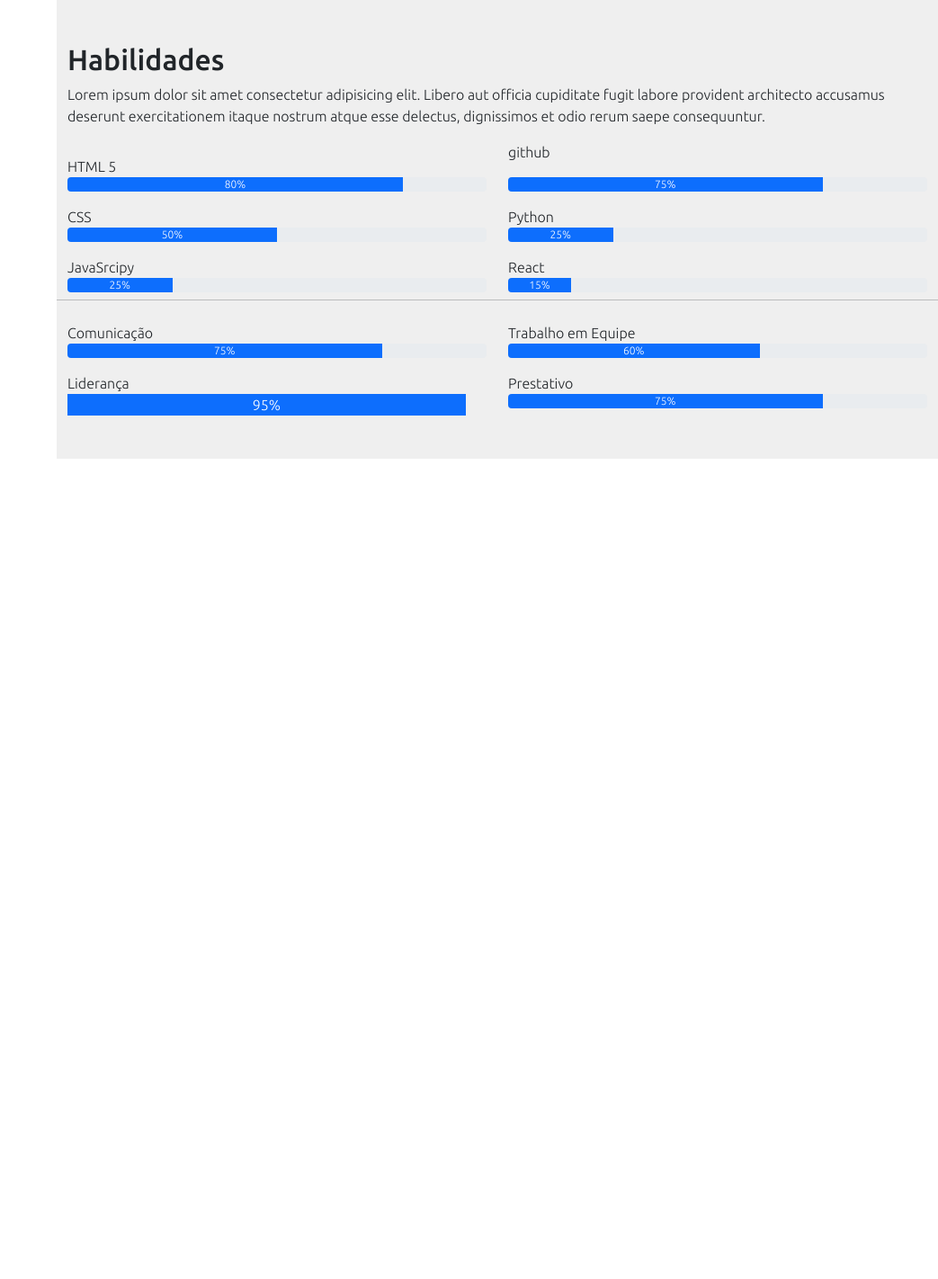
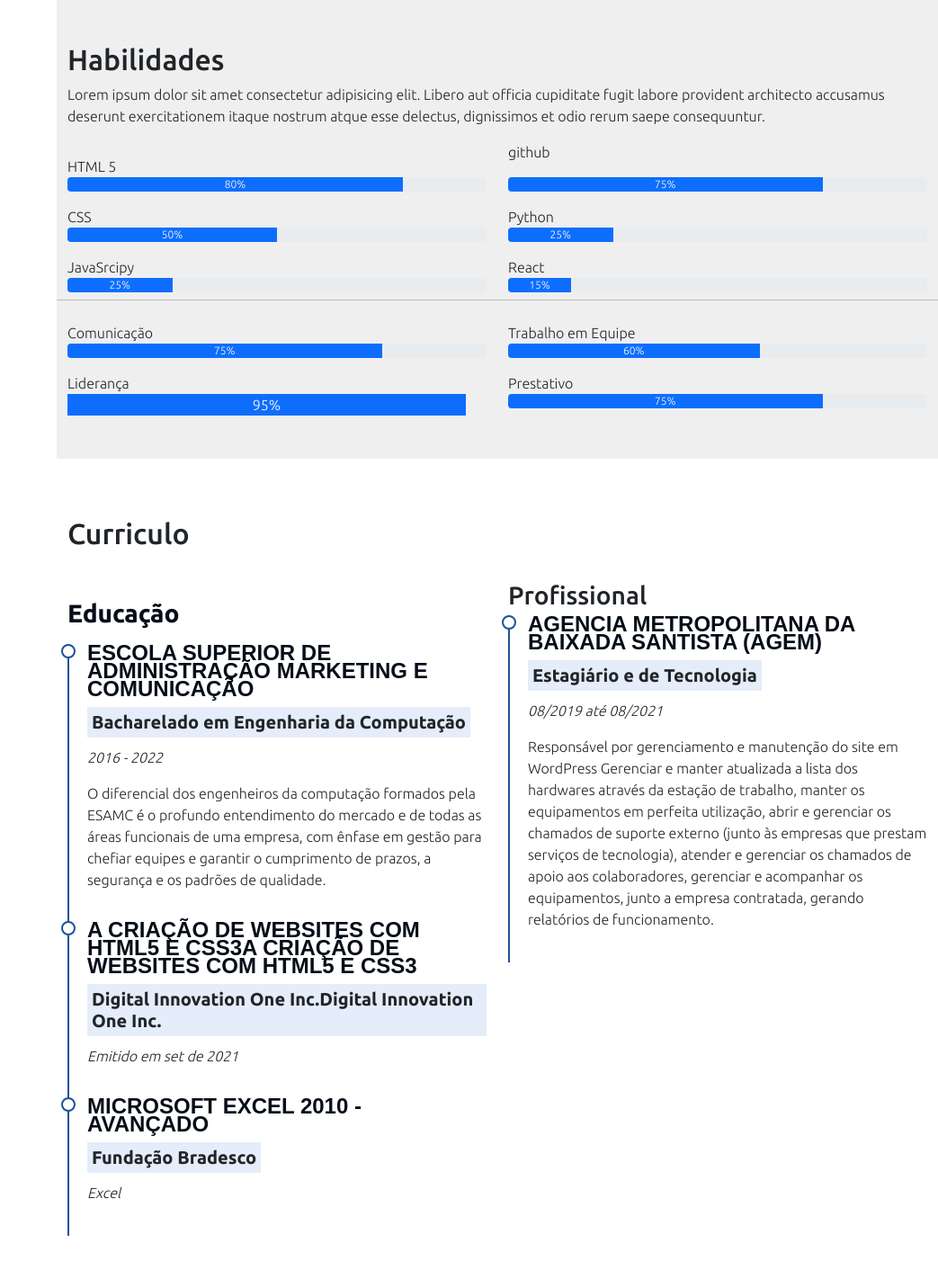
Before and after one commit to lucianojunnior17/new-potifolio, a Flask app: page / in a window 1280 px wide. Shown: the part 1308-2730 px from the top of the page at 90% size, without its empty margins (237-1280 px from the left). Before the commit the page ends 1818 px from the top, so only its background shows below. Run offline with Flask 2, Linux system fonts and the light colour scheme; some libraries are stand-ins or nearby versions.

Commit message:
Currículo

```diff
--- a/static/style.css
+++ b/static/style.css
@@ -148,6 +148,47 @@ section .container .section-bg {
     background-color: #efefef;
 }
 
+.cv .cv-title{
+    font-weight: 700;
+    margin-top: 20px;
+    margin-bottom: 20px;
+    color: #050d18;
+}
+
+.cv .cv-iten {
+    padding: 0 0 20px 20px;
+    margin-top: -2px;
+    border-left: 2px solid #1f5297;
+    position: relative;
+}
+.cv .cv-iten h4 {
+    line-height: 20px;
+    font-weight: 600;
+    text-transform: uppercase;
+    font-family: "Poppins", sans-serif;
+    color: #050d18;
+    margin-bottom: 10px;
+}
+
+.cv .cv-iten h5 {
+    background: #e4edf9;
+    padding: 5px 5px;
+    display: inline-block;
+    font-weight: 600;
+    margin-bottom: 10px;
+}
+
+.cv-iten::before {
+    content: "";
+    position: absolute;
+    left: -9px;
+    width: 16px;
+    height: 16px;
+    border: 2px solid #1f5297;
+    background: #ffffff;
+    border-radius: 50%;
+}
+
 @media (max-width: 1024px) {
 
     #header {
--- a/templates/index.html
+++ b/templates/index.html
@@ -45,13 +45,13 @@
           <a class="nav-link" href="#habilidades"> <i class="bi bi-card-checklist"></i> Habilidade</a>
         </li>
         <li class="nav-item">
-          <a class="nav-link" href="#"> <i class="bi bi-file-earmark"></i>Curriculo</a>
+          <a class="nav-link" href="#curriculo"> <i class="bi bi-file-earmark"></i>Curriculo</a>
         </li>
         <li class="nav-item">
-          <a class="nav-link" href="#"> <i class="bi bi-collection"></i>Portifólio</a>
+          <a class="nav-link" href="portifolio"> <i class="bi bi-collection"></i>Portifólio</a>
         </li>
         <li class="nav-item">
-          <a class="nav-link" href="#"> <i class="bi bi-envelope"></i>Contato</a>
+          <a class="nav-link" href="contato"> <i class="bi bi-envelope"></i>Contato</a>
         </li>
 
       </ul>
@@ -121,7 +121,6 @@
                   </ul>
 
                 </div>
-
               </div>
               <p>Lorem ipsum dolor sit amet consectetur adipisicing elit. Itaque totam laboriosam labore praesentium,
                 quasi odit officiis, illum obcaecati similique, tenetur iure dolor excepturi voluptatum facilis quod
@@ -135,7 +134,6 @@
     </section>
 
 
-    <div class="containe">
 
     <section class="container section-bg" id="habilidades">
       <div class="pb-5">
@@ -212,7 +210,60 @@
 
 
     </section>
+
+
+    <section class=" mt-5  cv"id="curriculo">
+      <div class="container pb-5 ">
+
+        <h2 class="pt-3 pb-4">Curriculo</h2>
+
+        <div class="row">
+          <div class="col-md-6">
+            <h3 class="cv-title">Educação</h3>
+            <div class="cv-iten">
+              <h4>Escola Superior de Administração Marketing e Comunicação</h4>
+              <h5>Bacharelado em Engenharia da Computação</h5>
+              <p><em> 2016 - 2022 </em></p>
+              <p>O diferencial dos engenheiros da computação formados pela ESAMC é o profundo entendimento do mercado
+                e de todas as áreas funcionais de uma empresa, com ênfase em gestão para chefiar equipes e garantir o
+                cumprimento de prazos, a segurança e os padrões de qualidade.</p>
             </div>
+            <div class="cv-iten">
+              <h4>A criação de websites com HTML5 e CSS3a criação de websites com HTML5 e CSS3</h4>
+              <h5>Digital Innovation One Inc.Digital Innovation One Inc.
+              </h5>
+              <p><em>Emitido em set de 2021</em></p>
+            </div>
+            <div class="cv-iten">
+              <h4> MICROSOFT EXCEL 2010 - AVANÇADO</h4>
+              <h5>Fundação Bradesco</h5>
+              <p><em>Excel</em></p>
+            </div>
+
+          </div>
+          <div class="col-md-6">
+            <h3>Profissional</h3>
+            <div class="cv-iten">
+              <h4>Agencia Metropolitana da Baixada Santista (AGEM)</h4>
+              <h5>Estagiário e de Tecnologia</h5>
+              <p><em> 08/2019 até 08/2021</em></p>
+              <p>Responsável por gerenciamento e manutenção do site
+                em WordPress Gerenciar e manter atualizada a lista
+                dos hardwares através da estação de trabalho,
+                manter os equipamentos em perfeita utilização,
+                abrir e gerenciar os chamados de suporte
+                externo (junto às empresas que prestam serviços
+                de tecnologia), atender e gerenciar os chamados
+                de apoio aos colaboradores, gerenciar
+                e acompanhar os equipamentos, junto a empresa
+                contratada, gerando relatórios de funcionamento.</p>
+            </div>
+          </div>
+        </div>
+
+      </div>
+    </section>
+
 
   </main>
 
```
Lines whose indentation alone changed are shown as unchanged.
